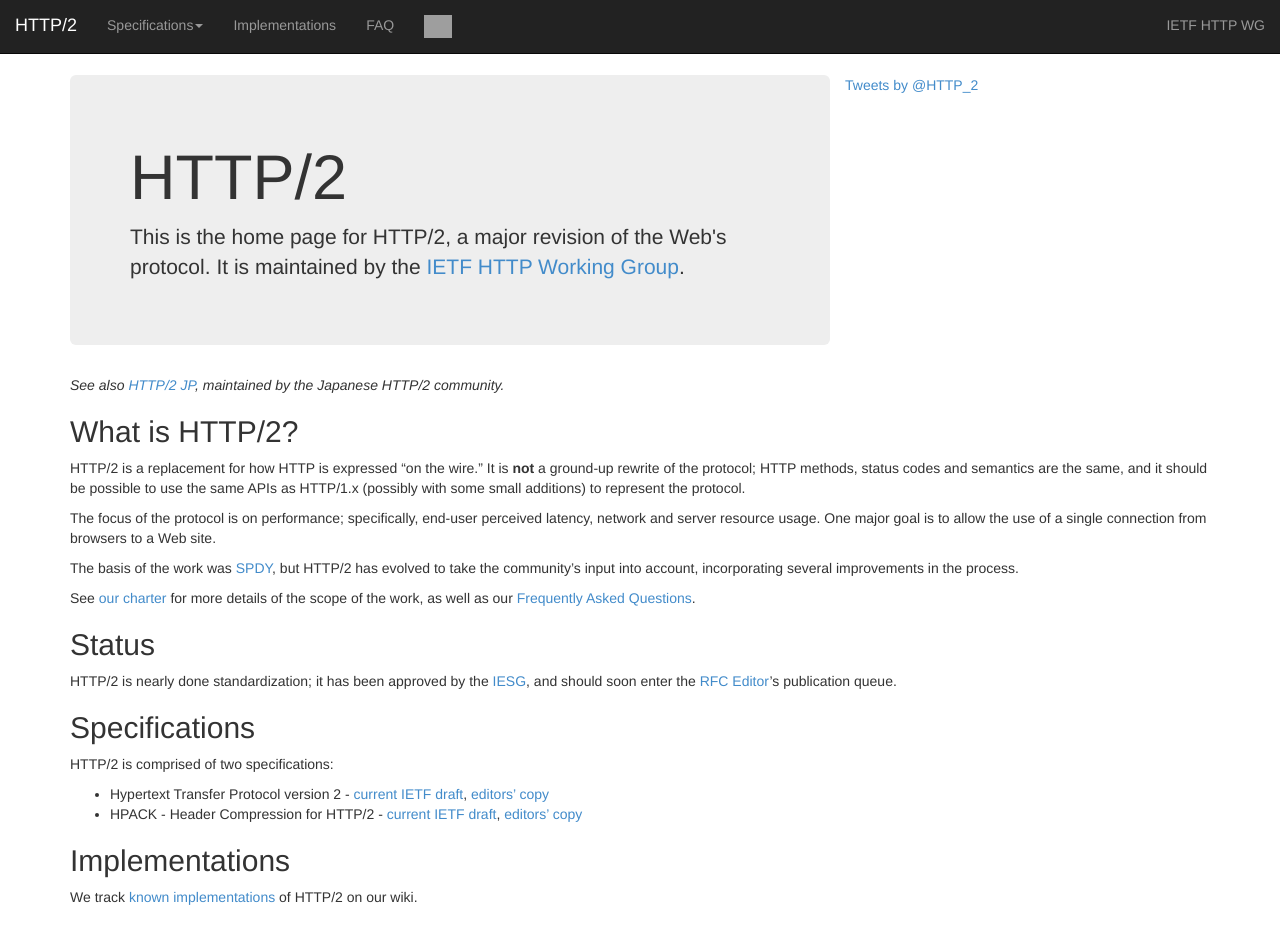
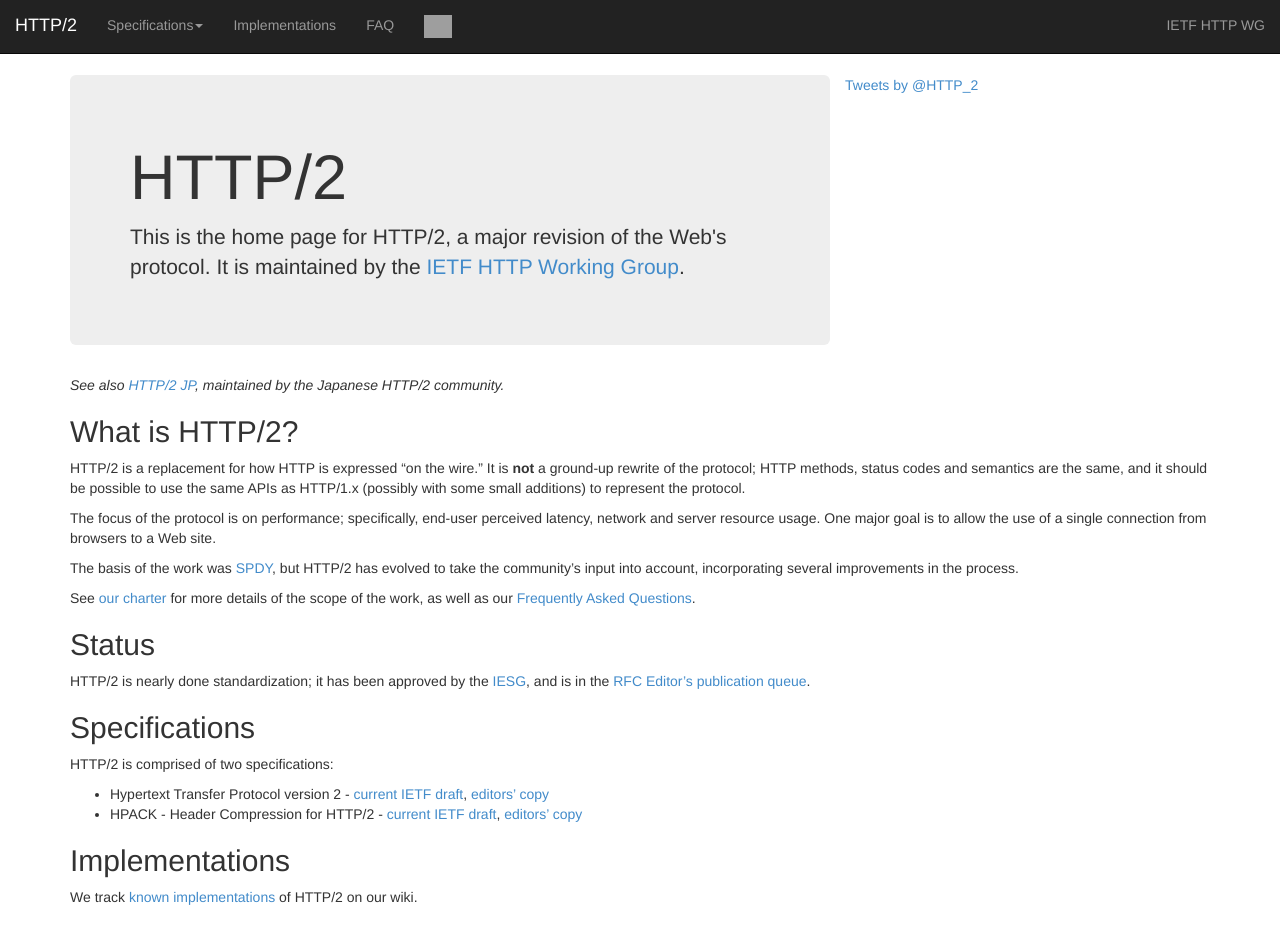
Before and after one commit to http2/http2.github.io, a Jekyll site: the page built from index.md, in a window 1280 px wide and 992 px high. Shown: the top 944 px of the window. Built offline with Jekyll 4.4.1, drawn with Linux system fonts in a browser that asks for light colours; comment, search, counter and statistics services are not loaded; grey boxes are pictures that could not be loaded.

Commit message:
update status

```diff
--- a/index.md
+++ b/index.md
@@ -28,8 +28,8 @@
 ## Status
 
 HTTP/2 is nearly done standardization; it has been approved by the
-[IESG](http://www.ietf.org/iesg/), and should soon enter the [RFC
-Editor](https://www.rfc-editor.org/)'s publication queue.
+[IESG](http://www.ietf.org/iesg/), and is in the [RFC
+Editor's publication queue](http://www.rfc-editor.org/queue2.html#draft-ietf-httpbis-http2).
 
 
 ## Specifications
```
